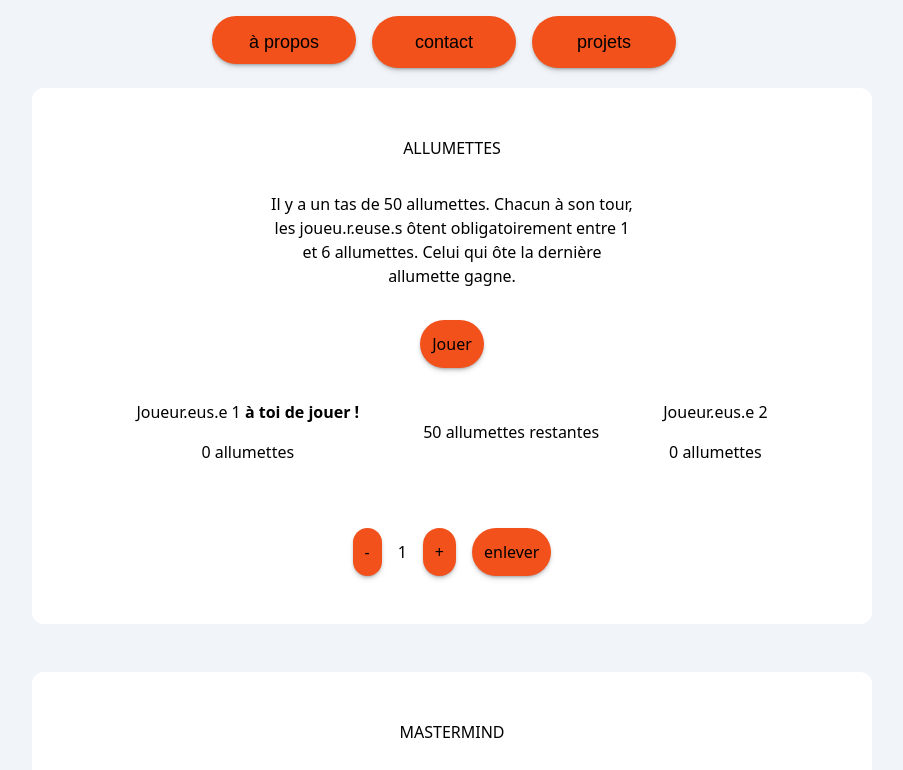
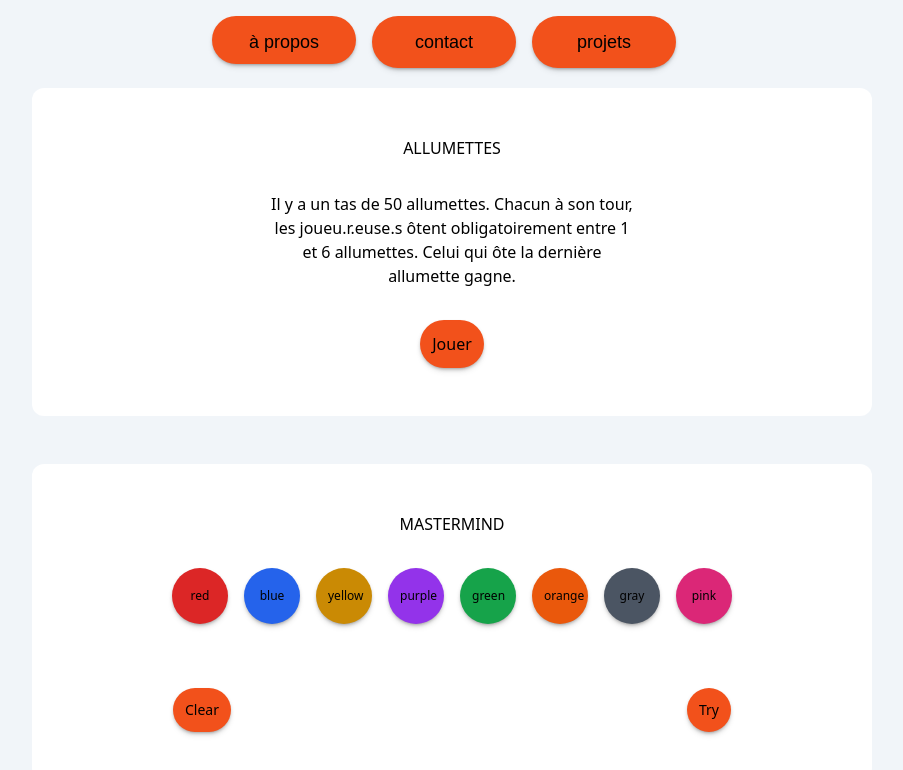
Before and after one commit to NolwenMaj/PortfolioTer, a Next.js app in the folder my-project/: page /games in a window 1280 px wide. Shown: the top 770 px of the page, without its empty margins (188-1091 px from the left). Built offline with nearby package versions, Linux system fonts and the light colour scheme.

Commit message:
update allumettes

```diff
--- a/my-project/src/components/Allumettes.js
+++ b/my-project/src/components/Allumettes.js
@@ -6,108 +6,165 @@
 */
 
 export default function Allumettes() {
-  const playerOn = "à toi de jouer !";
-  const [matches, setMatches] = useState(1);
-  const [matchesLeft, setMatchesLeft] = useState(50);
-  const [players, setPlayers] = useState({
-    matchesP1: 0,
-    stateP1: "",
-    matchesP2: 0,
-    stateP2: "",
+  const p1plays = "Au tour de Joueur.euse 1 !";
+  const p1wins = "Joueur.euse 1 a gagné !";
+  const p2plays = "Au tour de Joueur.euse 2 !";
+  const p2wins = "Joueur.euse 2 a gagné !";
+
+  const [game, setGame] = useState({
+    matchesToRemove: 1,
+    matchesLeft: 50,
+    matchesPlayer1: 0,
+    matchesPlayer2: 0,
+    state: "",
+    intro: true,
   });
 
   useEffect(() => {
     checkIfWin();
-  }, [matchesLeft]);
+  }, [game.matchesLeft]);
+
+  const startGame = () => {
+    randomFirstPlayer();
+    setGame({
+      matchesToRemove: 1,
+      matchesLeft: 50,
+      matchesPlayer1: 0,
+      matchesPlayer2: 0,
+      state: "",
+      intro: false,
+    });
+    return;
+  };
 
   const randomFirstPlayer = () => {
     let randomNumber = Math.random();
     if (randomNumber <= 0.5) {
-      setPlayers((previousState) => {
-        return { ...previousState, stateP1: "", stateP2: playerOn };
+      setGame((previousState) => {
+        return { ...previousState, state: p1plays };
       });
     } else {
-      setPlayers((previousState) => {
-        return { ...previousState, stateP2: "", stateP1: playerOn };
+      setGame((previousState) => {
+        return { ...previousState, state: p2plays };
       });
     }
   };
 
   const removeLessOrMoreMatches = (lessOrMore) => {
-    if (lessOrMore == "more" && matches < 6 && matches < matchesLeft) {
-      setMatches(matches + 1);
-    } else if (lessOrMore == "less" && matches > 1) {
-      setMatches(matches - 1);
+    if (
+      lessOrMore == "more" &&
+      game.matchesToRemove < 6 &&
+      game.matchesToRemove < game.matchesLeft
+    ) {
+      setGame((previousState) => {
+        return { ...previousState, matchesToRemove: game.matchesToRemove + 1 };
+      });
+    } else if (lessOrMore == "less" && game.matchesToRemove > 1) {
+      setGame((previousState) => {
+        return { ...previousState, matchesToRemove: game.matchesToRemove - 1 };
+      });
     }
   };
 
   const moveMatches = () => {
-    setMatchesLeft(matchesLeft - matches);
-    if (players.stateP1 == playerOn) {
-      setPlayers((previousState) => {
-        return { ...previousState, matchesP1: players.matchesP1 + matches };
+    setGame((previousState) => {
+      return {
+        ...previousState,
+        matchesLeft: game.matchesLeft - game.matchesToRemove,
+      };
+    });
+    if (game.state === p1plays) {
+      setGame((previousState) => {
+        return {
+          ...previousState,
+          matchesPlayer1: game.matchesPlayer1 + game.matchesToRemove,
+        };
       });
     } else {
-      setPlayers((previousState) => {
-        return { ...previousState, matchesP2: players.matchesP2 + matches };
+      setGame((previousState) => {
+        return {
+          ...previousState,
+          matchesPlayer2: game.matchesPlayer2 + game.matchesToRemove,
+        };
       });
     }
   };
 
   const checkIfWin = () => {
-    if (matchesLeft === 0 && players.stateP1 === playerOn) {
-      setPlayers((previousState) => {
-        return { ...previousState, stateP1: "A gagné !", stateP2: "" };
-      });
-    } else if (matchesLeft === 0 && players.stateP2 === playerOn) {
-      setPlayers((previousState) => {
-        return { ...previousState, stateP2: "A gagné !", stateP1: "" };
+    if (game.matchesLeft === 0) {
+      if (game.state === p1plays) {
+        setGame((previousState) => {
+          return { ...previousState, state: p1wins };
         });
       } else {
+        setGame((previousState) => {
+          return { ...previousState, state: p2wins };
+        });
+      }
+    } else {
       turnPlayer();
-      setMatches(1);
+      setGame((previousState) => {
+        return { ...previousState, matchesToRemove: 1 };
+      });
     }
   };
 
   const turnPlayer = () => {
-    if (players.stateP1 == playerOn) {
-      setPlayers((previousState) => {
-        return { ...previousState, stateP1: "", stateP2: playerOn };
+    if (game.state === p1plays) {
+      setGame((previousState) => {
+        return { ...previousState, state: p2plays };
       });
     } else {
-      setPlayers((previousState) => {
-        return { ...previousState, stateP2: "", stateP1: playerOn };
+      setGame((previousState) => {
+        return { ...previousState, state: p1plays };
       });
     }
   };
 
+  const BtnRemoveOrReplay = ({ state }) => {
+    if (state == p1plays || state == p2plays) {
       return (
-    <section>
-      <div className="flex flex-col items-center mt-12">
-        <div className="flex flex-col  w-3/4 text-center items-center space-y-8 bg-white p-12 rounded-xl">
+        <button type="button" onClick={() => moveMatches()}>
+          enlever
+        </button>
+      );
+    } else if (state == p1wins || state == p2wins) {
+      return (
+        <button type="button" onClick={() => startGame()}>
+          rejouer
+        </button>
+      );
+    }
+  };
+
+  const View = ({ intro, state }) => {
+    if (intro === true) {
+      return (
+        <div className="flex flex-col text-center items-center space-y-8">
           <h1> ALLUMETTES </h1>
           <p className="w-1/2">
             Il y a un tas de 50 allumettes. Chacun à son tour, les
             joueu.r.euse.s ôtent obligatoirement entre 1 et 6 allumettes. Celui
             qui ôte la dernière allumette gagne.
           </p>
-          <button type="button" onClick={() => randomFirstPlayer()}>
+          <button type="button" onClick={() => startGame()}>
             Jouer
           </button>
+        </div>
+      );
+    } else {
+      return (
         <div className="flex flex-col space-y-16 items-center">
+          <p>{game.state}</p>
           <div className="flex flex-row space-x-16 items-center">
             <div className="flex flex-col space-y-4 items-center justify-between">
-                <p>
-                  Joueur.eus.e 1 <b>{players.stateP1}</b>
-                </p>
-                <p>{players.matchesP1} allumettes</p>
+              <p>Joueur.eus.e 1</p>
+              <p>{game.matchesPlayer1} allumettes</p>
             </div>
-              <h2>{matchesLeft} allumettes restantes</h2>
+            <h2>{game.matchesLeft} allumettes restantes</h2>
             <div className="flex flex-col space-y-4 items-center">
-                <p>
-                  Joueur.eus.e 2 <b>{players.stateP2}</b>
-                </p>
-                <p>{players.matchesP2} allumettes</p>
+              <p>Joueur.eus.e 2</p>
+              <p>{game.matchesPlayer2} allumettes</p>
             </div>
           </div>
           <div className="flex flex-row space-x-4 items-center">
@@ -117,18 +174,25 @@
             >
               -
             </button>
-              <p>{matches}</p>
+            <p>{game.matchesToRemove}</p>
             <button
               type="button"
               onClick={() => removeLessOrMoreMatches("more")}
             >
               +
             </button>
-              <button type="button" onClick={() => moveMatches()}>
-                enlever
-              </button>
+            <BtnRemoveOrReplay state={game.state} />
           </div>
         </div>
+      );
+    }
+  };
+
+  return (
+    <section>
+      <div className="flex flex-col items-center mt-12">
+        <div className="flex flex-col  w-3/4 text-center items-center space-y-8 bg-white p-12 rounded-xl">
+          <View state={game.state} intro={game.intro} />
         </div>
       </div>
     </section>
```
Lines whose indentation alone changed are shown as unchanged.
